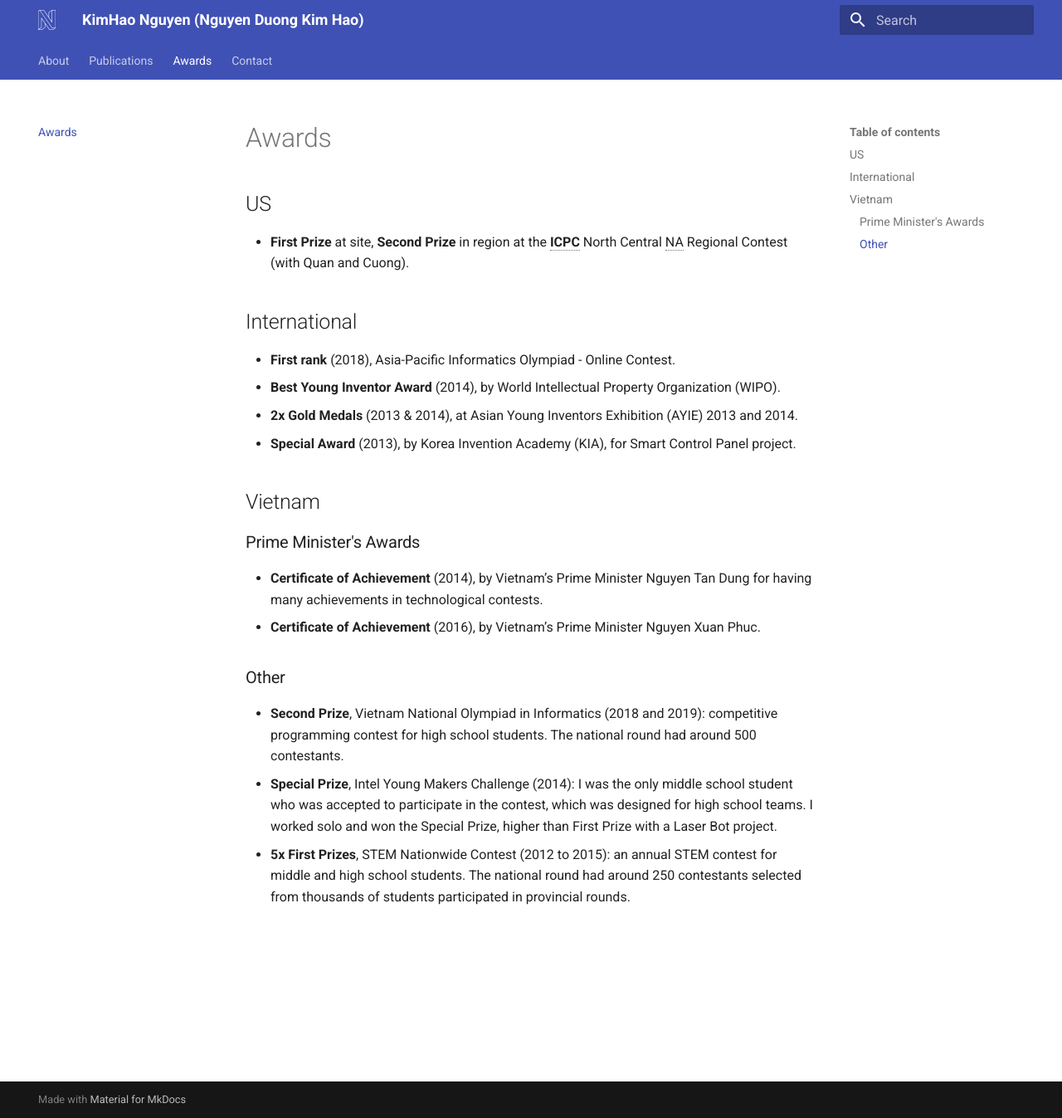
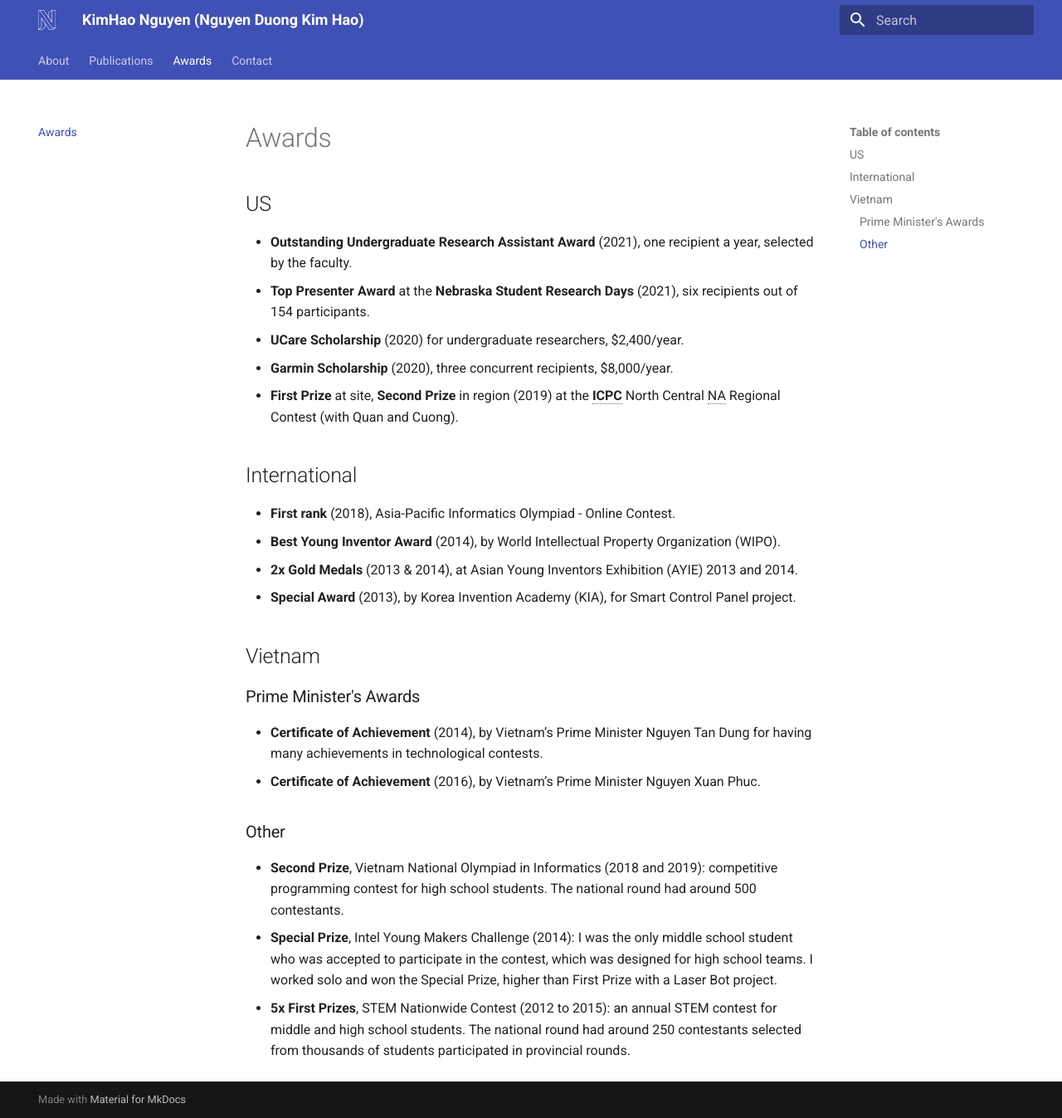
Before and after one commit to ndkimhao/ndkimhao.github.io, an MkDocs documentation site: the page built from docs/awards.md, in a window 1280 px wide and 1347 px high. Shown: the whole window at 83% size. Built offline with MkDocs 1.6.1 and Material for MkDocs 9.7.7, drawn with Linux system fonts in a browser that asks for light colours.

Commit message:
upd Awards

```diff
--- a/docs/awards.md
+++ b/docs/awards.md
@@ -2,7 +2,11 @@
 
 ## US
 
-- **First Prize** at site, **Second Prize** in region at the **ICPC** North Central NA Regional Contest (with Quan and Cuong).
+- **Outstanding Undergraduate Research Assistant Award** (2021), one recipient a year, selected by the faculty.
+- **Top Presenter Award** at the **Nebraska Student Research Days** (2021), six recipients out of 154 participants.
+- **UCare Scholarship** (2020) for undergraduate researchers, $2,400/year.
+- **Garmin Scholarship** (2020), three concurrent recipients, $8,000/year.
+- **First Prize** at site, **Second Prize** in region (2019) at the **ICPC** North Central NA Regional Contest (with Quan and Cuong).
 
 *[ICPC]: International Collegiate Programming Contest
 *[NA]: North America
```
